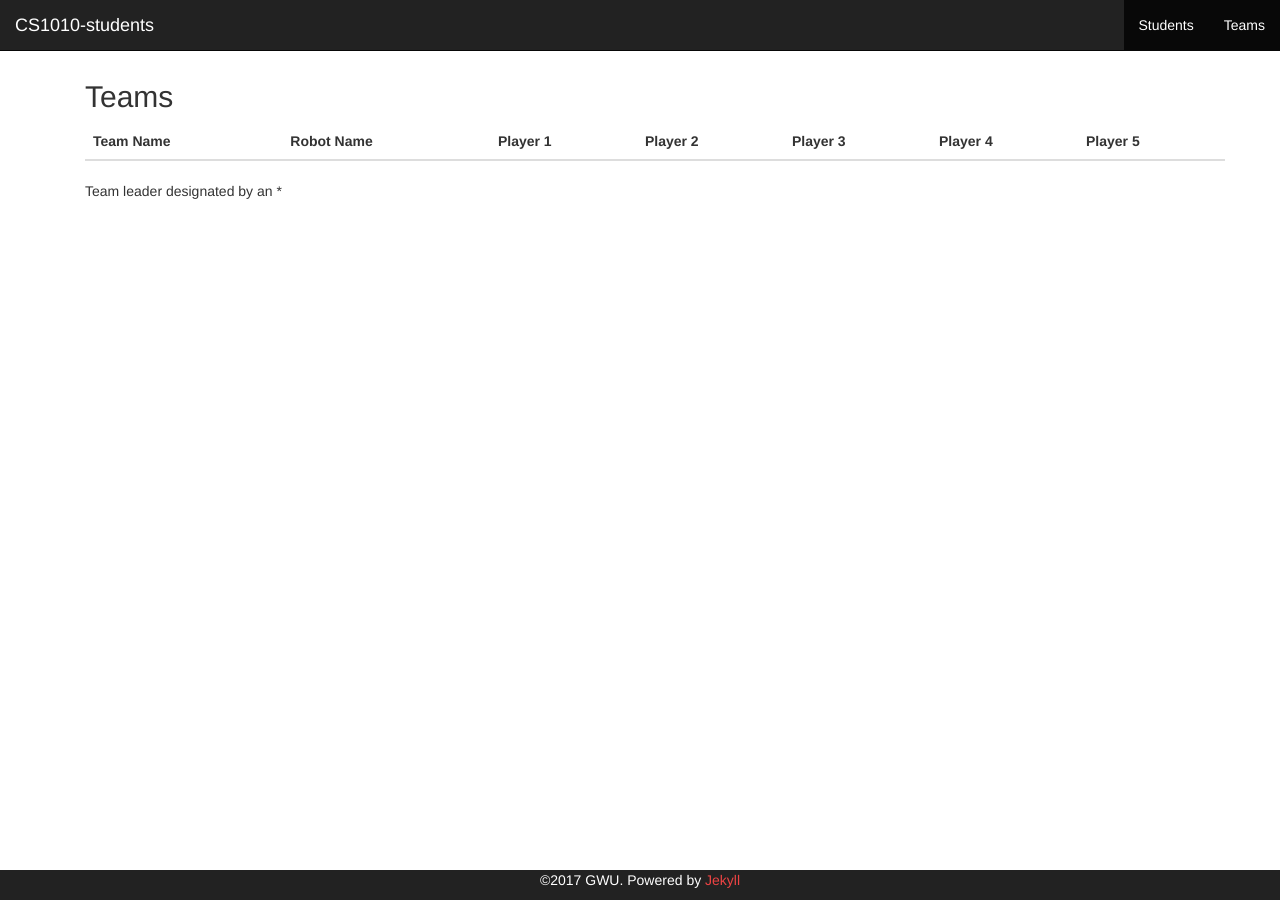
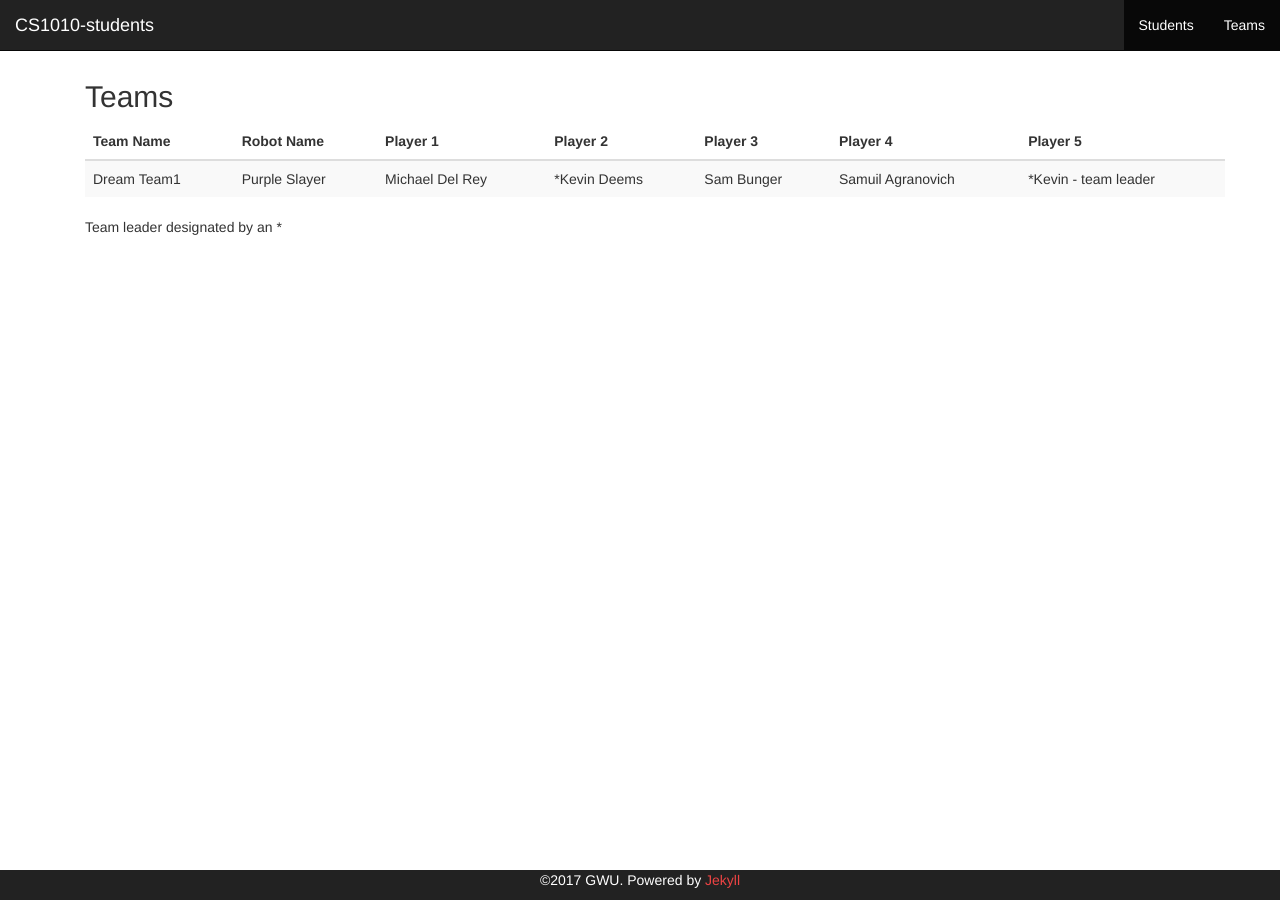
Before and after one commit to mdavidson022/CS1010-students, a Jekyll site: the page built from teams.html, in a window 1280 px wide. Built offline with Jekyll 4.4.1, drawn with Linux system fonts in a browser that asks for light colours.

Commit message:
Our team 65

```diff
--- a/teams.html
+++ b/teams.html
@@ -26,6 +26,17 @@ layout: default
 			  <td></td>
 			</tr>-->
 		</tbody>
+		<tbody>
+			<tr>
+			  <td>Dream Team1</td>
+			  <td>Purple Slayer</td>
+			  <td>Michael Del Rey</td>
+			  <td>*Kevin Deems</td>
+			  <td>Sam Bunger</td>
+			  <td>Samuil Agranovich</td>
+			  <td>*Kevin - team leader</td>
+			</tr>
+		</tbody>
 	</table>
 </div>
 <p>Team leader designated by an *</p>
```
